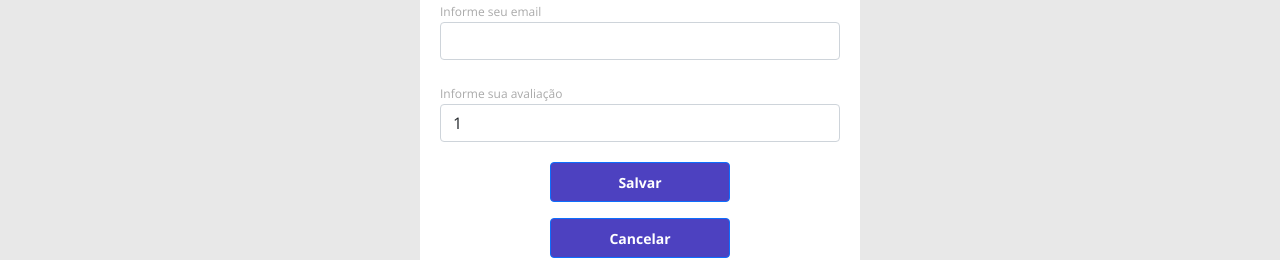
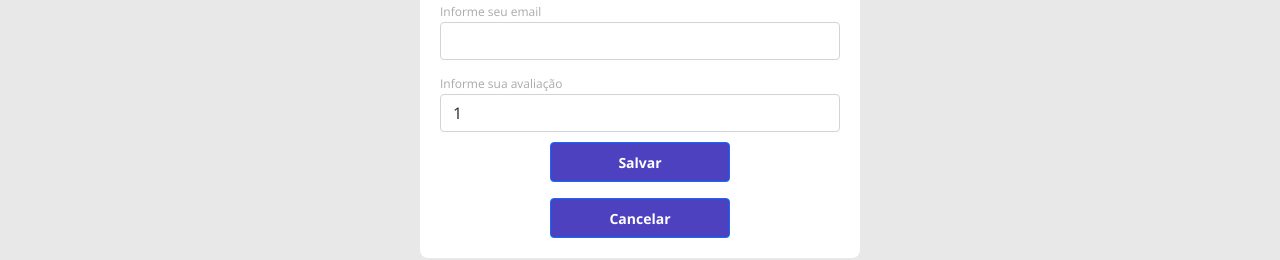
Before and after one commit to PedroBicudo/dsmovie, a React (Create React App) app in the folder frontend/: page /form/1 in a window 1280 px wide. Shown: the part 214-474 px from the top of the page. Built offline with nearby package versions, Linux system fonts and the light colour scheme; no server answers.

Commit message:
Replace px with em and rem on margin and padding

```diff
--- a/frontend/src/components/FormCard/styles.css
+++ b/frontend/src/components/FormCard/styles.css
@@ -1,13 +1,13 @@
 .dsmovie-card.movie-form-page {
     max-width: 480px;
-    margin: 40px auto;
-    padding: 20px;
+    margin: 2.5rem auto;
+    padding: 1.25em;
 }
 
 .dsmovie-form-container {
     max-width: 480px;
-    margin: 40px auto;
-    padding: 20px;
+    margin: 2.5rem auto;
+    padding: 1.25em;
 }
 
 .movie-form-page__image {
@@ -20,7 +20,7 @@
     display: flex;
     flex-direction: column;
     align-items: center;
-    padding: 10px 10px 20px 10px;
+    padding: 0.625em 0.625em 1.25em 0.625em;
     border-radius: 0 0 8px 8px;
 }
 
@@ -29,7 +29,7 @@
     text-align: center;
     font-size: var(--fs-lg);
     font-weight: 700;
-    margin-bottom: 10px;
+    margin-bottom: 0.625rem;
     min-height: 40px;
 }
 
@@ -38,7 +38,7 @@
 }
 
 .dsmovie-form__group {
-    margin-bottom: 20px;
+    margin-bottom: 0.625rem;
 }
 
 .dsmovie-form__group label {
--- a/frontend/src/components/MovieCard/styles.css
+++ b/frontend/src/components/MovieCard/styles.css
@@ -12,7 +12,7 @@
     display: flex;
     flex-direction: column;
     align-items: center;
-    padding: 10px 10px 20px 10px;
+    padding: 0.625em 0.625em 1.25em 0.625em;
 }
 
 .dsmovie-listing-item__title {
@@ -20,7 +20,7 @@
     text-align: center;
     font-size: var(--fs-base);
     font-weight: 700;
-    margin-bottom: 10px;
+    margin-bottom: 0.625rem;
     min-height: 40px;
 }
 
--- a/frontend/src/components/MovieScore/styles.css
+++ b/frontend/src/components/MovieScore/styles.css
@@ -14,5 +14,5 @@
 .dsmovie-score__count {
     font-size: var(--fs-sm);
     color: var(--color-gray-500);
-    margin: 4px 0 10px 0;
+    margin: 0.25rem 0 0.625rem 0;
 }
--- a/frontend/src/components/Pagination/styles.css
+++ b/frontend/src/components/Pagination/styles.css
@@ -1,5 +1,5 @@
 .dsmovie-pagination {
-    padding: 15px 0;
+    padding: 1.06em 0;
     display: flex;
     justify-content: center;
     align-items: center;
```
